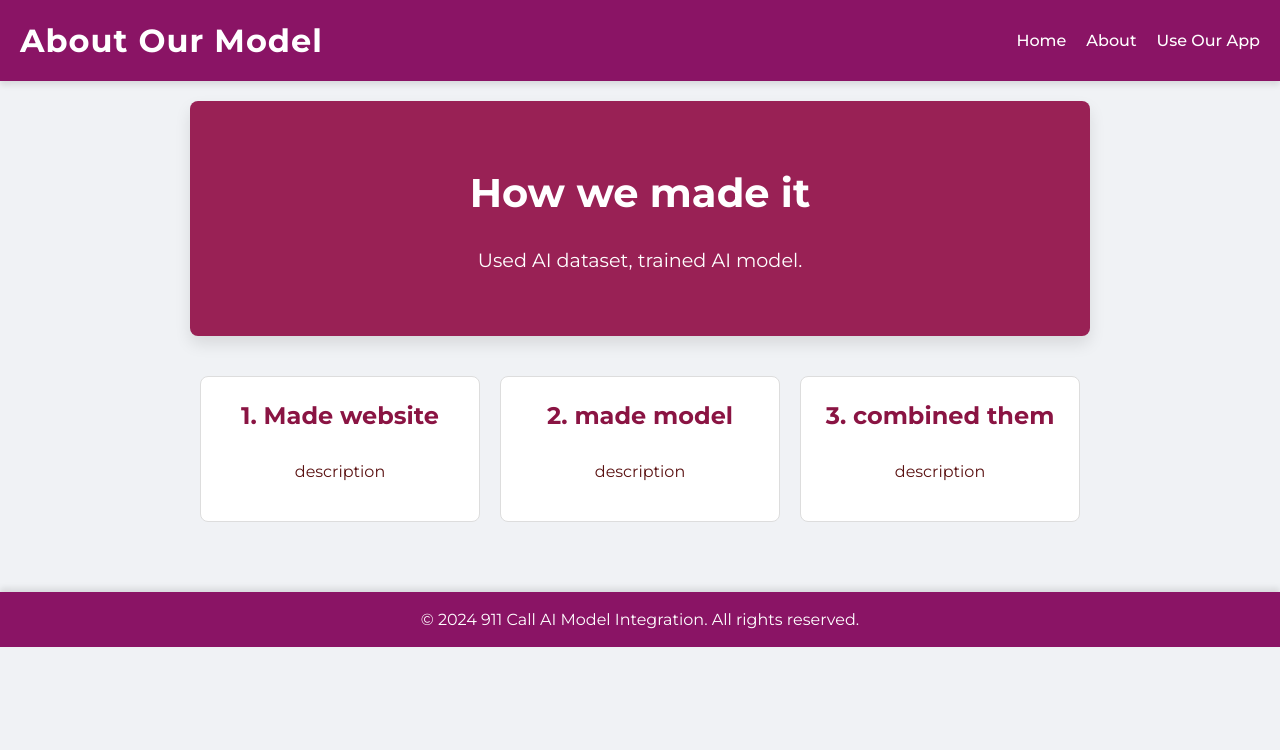
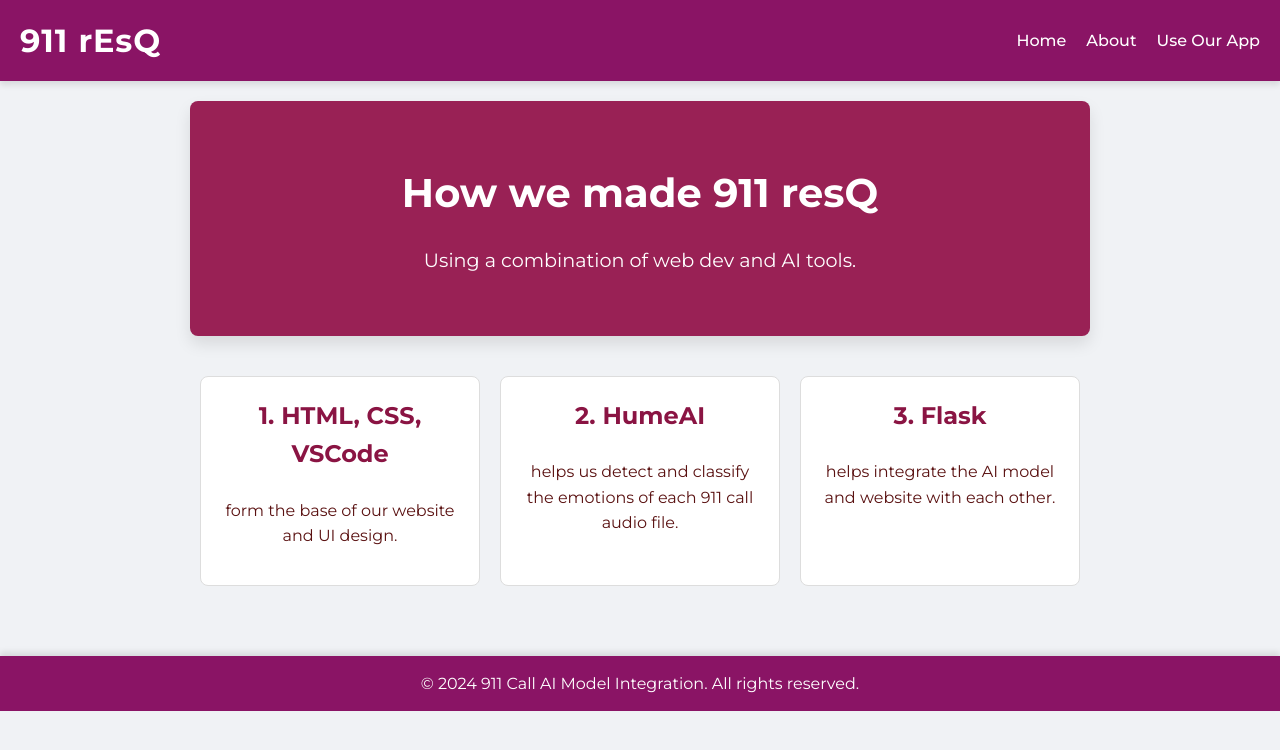
Before and after one commit to RealMyth21/cal-hacks-2024, a Flask app: page /about in a window 1280 px wide. Shown: the top 750 px of the page. Run offline with Flask 3, Linux system fonts and the light colour scheme.

Commit message:
code edits

```diff
--- a/templates/about.html
+++ b/templates/about.html
@@ -10,7 +10,8 @@
 <body>
     <header>
         <div class="container">
-            <h1>About Our Model</h1>
+
+            <h1>911 rEsQ</h1>
             <nav>
                 <ul>
                     <li><a href="{{ url_for('index') }}">Home</a></li>
@@ -24,23 +25,23 @@
     <main>
         <div class="container">
             <section class="hero">
-                <h2>How we made it</h2>
-                <p>Used AI dataset, trained AI model.</p>
+                <h2>How we made 911 resQ</h2>
+                <p>Using a combination of web dev and AI tools.</p>
             </section>
 
             <section class="features">
 
                 <div class="feature">
-                    <h3>1. Made website</h3>
-                    <p>description</p>
+                    <h3>1. HTML, CSS, VSCode</h3>
+                    <p>form the base of our website and UI design.</p>
                 </div>
                 <div class="feature">
-                    <h3>2. made model</h3>
-                    <p>description</p>
+                    <h3>2. HumeAI</h3>
+                    <p>helps us detect and classify the emotions of each 911 call audio file.</p>
                 </div>
                 <div class="feature">
-                    <h3>3. combined them </h3>
-                    <p>description</p>
+                    <h3>3. Flask</h3>
+                    <p>helps integrate the AI model and website with each other.</p>
                 </div>
             </section>
         </div>
--- a/templates/demo.html
+++ b/templates/demo.html
@@ -13,7 +13,7 @@
 
     <header>
         <div class="container">
-            <h1>911 Call AI Model Integration</h1>
+            <h1>911 rEsQ</h1>
             <nav>
                 <ul>
                     <li><a href="{{ url_for('index') }}">Home</a></li>
--- a/templates/index.html
+++ b/templates/index.html
@@ -24,7 +24,7 @@
     <main>
         <div class="container">
             <section class="hero">
-                <h2>Welcome to 911 rEsQ.</h2>
+                <h2>Welcome to 911 rEsQ</h2>
                 <p>An AI application that cleans up and analyzes the emotions in a 911 call.</p>
             </section>
 
```
Also changed, not shown: images/logo.png (added), templates/summarize.html (deleted).
